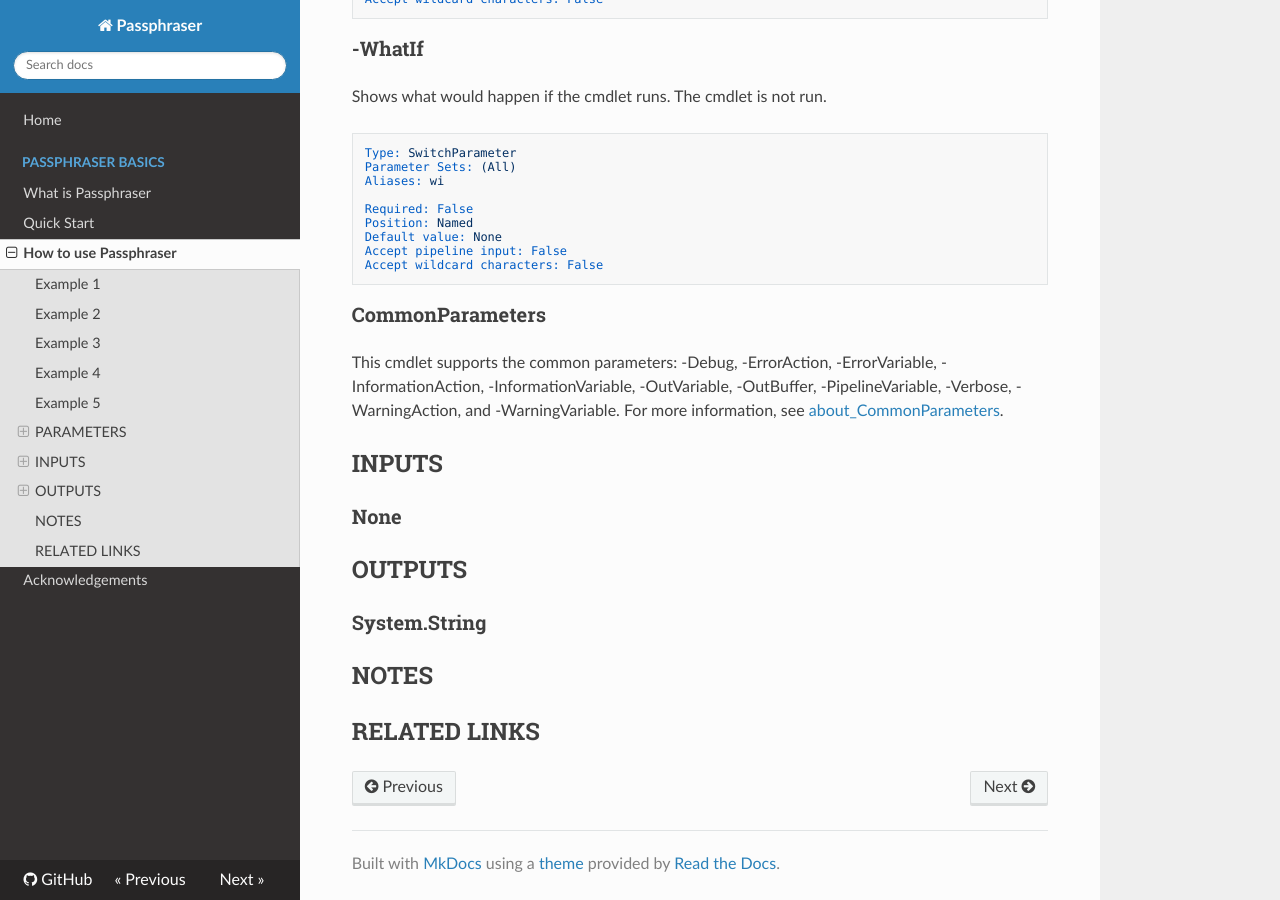
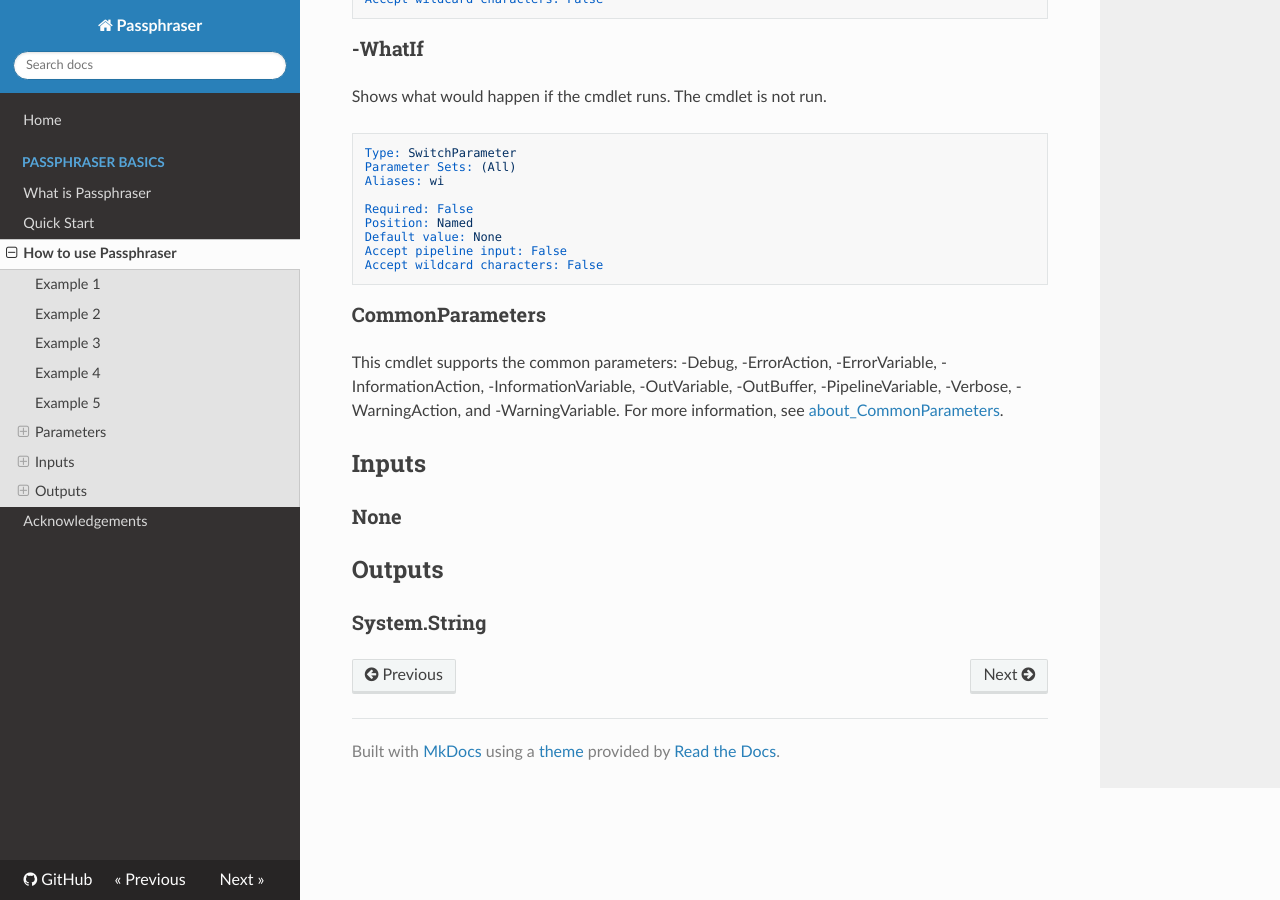
Before and after one commit to lagebj/Passphraser, an MkDocs documentation site: the page built from docs/howto.md, in a window 1280 px wide and 900 px high, scrolled down 3395 px. Built offline with MkDocs 1.6.1, drawn with Linux system fonts in a browser that asks for light colours; nearby versions of some CDN libraries; old or Windows-style settings are respelled for this version of MkDocs.

Commit message:
update howto

````diff
--- a/docs/howto.md
+++ b/docs/howto.md
@@ -45,7 +45,7 @@ PS C:\> New-Passphrase -AmountOfWords 5 -Separator "-" -IncludeNumbers -AmountOf
 ```
 Generates a new password with 5 words, dash (-) as separator with 2 numbers, 2 special characters, one uppercase word and pipes the string to "clip"
 
-## PARAMETERS
+## Parameters
 
 ### -AmountOfNumbers
 Amount of numbers to include
@@ -186,14 +186,10 @@ Accept wildcard characters: False
 ### CommonParameters
 This cmdlet supports the common parameters: -Debug, -ErrorAction, -ErrorVariable, -InformationAction, -InformationVariable, -OutVariable, -OutBuffer, -PipelineVariable, -Verbose, -WarningAction, and -WarningVariable. For more information, see [about_CommonParameters](http://go.microsoft.com/fwlink/?LinkID=113216).
 
-## INPUTS
+## Inputs
 
 ### None
 
-## OUTPUTS
+## Outputs
 
 ### System.String
-
-## NOTES
-
-## RELATED LINKS
````
